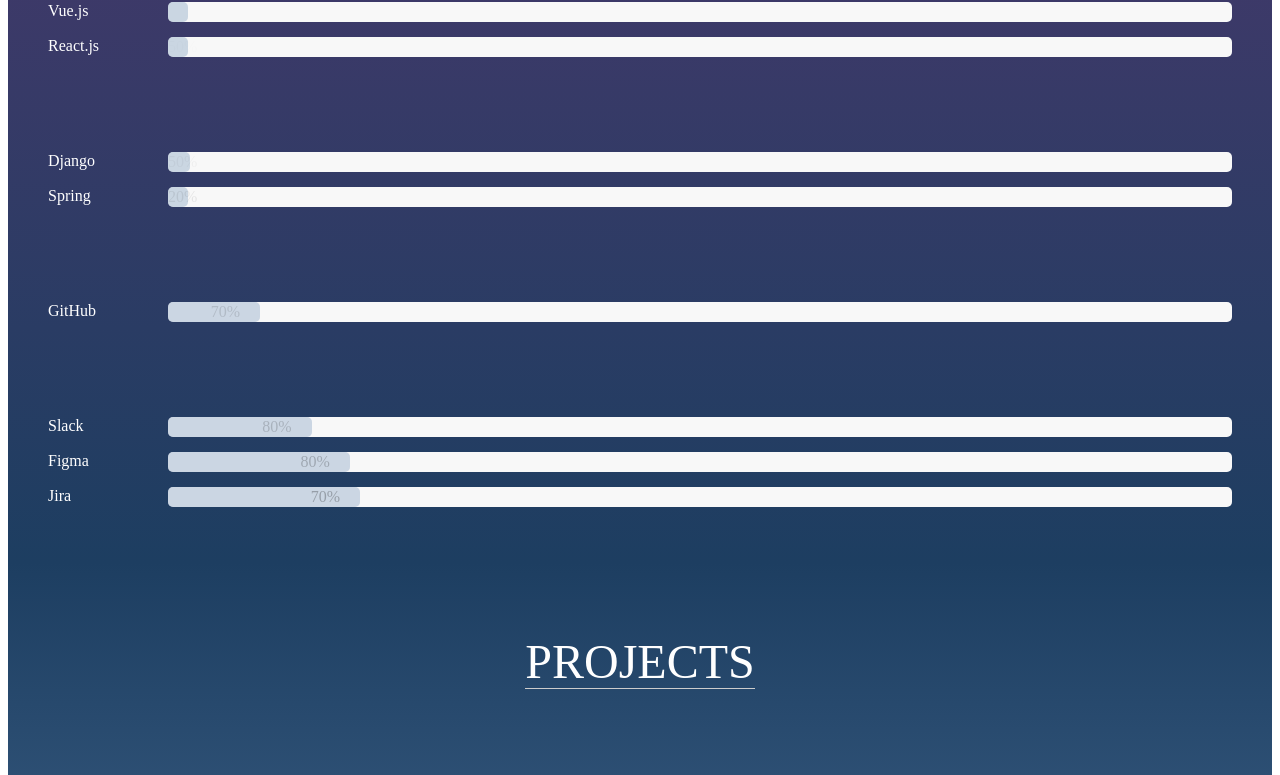
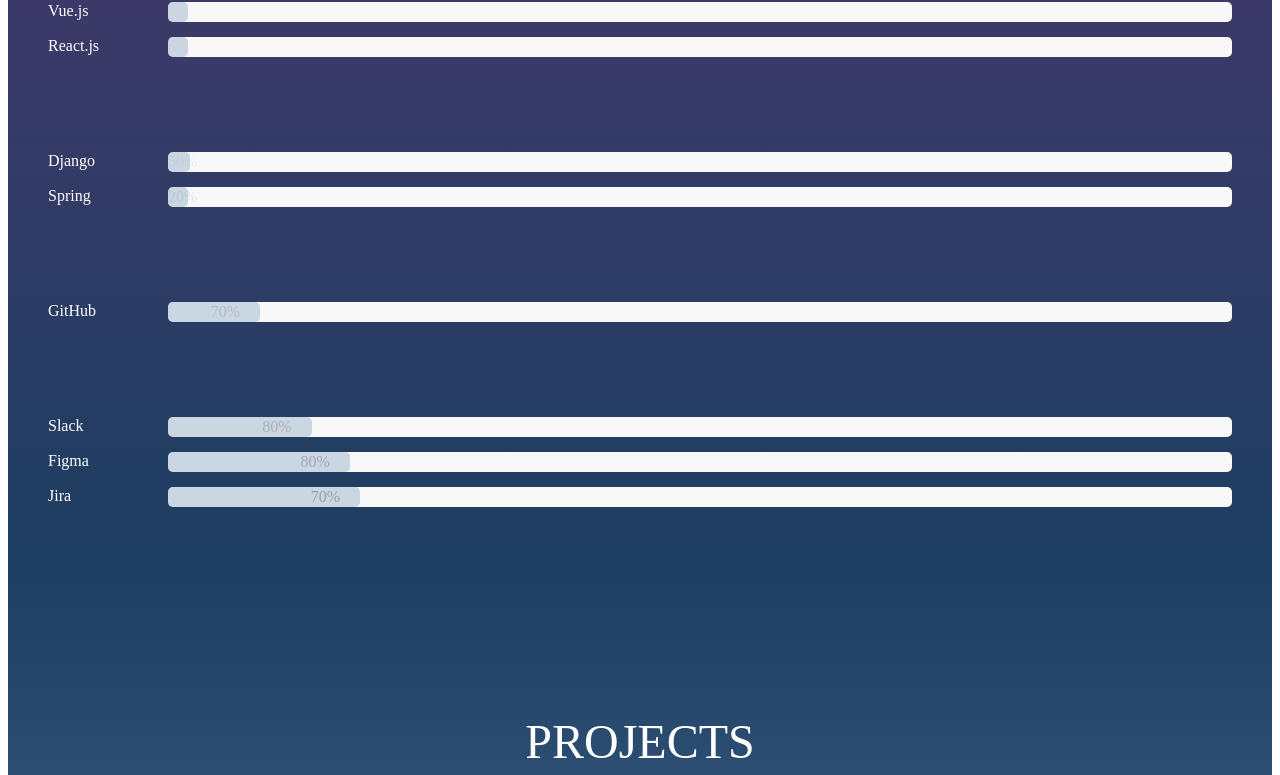
Before and after one commit to haryan248/hyun_joon_portfolio, a Vue app: page / in a window 1280 px wide. Shown: the part 1996-2771 px from the top of the page. Built offline with nearby package versions, Linux system fonts and the light colour scheme; a web font is replaced by a local one.

Commit message:
project css 수정

```diff
--- a/src/components/Project/project.css
+++ b/src/components/Project/project.css
@@ -1,23 +1,28 @@
 /* project css*/
 
 .section_project {
-    background: linear-gradient(#1d3e61, #a2cfff);
-}
-.project_content {
-    box-sizing: border-box;
-
-    width: 100%;
-    max-width: 71.25rem;
     display: flex;
     justify-content: center;
     flex-direction: column;
     align-items: center;
+    background: linear-gradient(#1d3e61, #a2cfff);
+    width: 100%;
+}
+.project_content {
+    box-sizing: border-box;
+    width: 100%;
+    max-width: 71.25rem;
     padding: 4rem 2rem;
     margin: 0 auto;
 }
 .project_section_title_wrap {
-    position: relative;
-    margin: 0 auto 3rem;
+    box-sizing: initial;
+    display: flex;
+    justify-content: center;
+    padding: 80px 0;
+    width: 100%;
+    height: max-content;
+    text-align: center;
 }
 .project_section_title_wrap .section_title {
     color: #ffffff;
--- a/src/components/Project/project.vue
+++ b/src/components/Project/project.vue
@@ -1,5 +1,4 @@
 <template>
-    <div>
     <section class="section_project">
         <div class="project_content">
             <div class="project_section_title_wrap" :class="[{ 'stagger-item': checkHeight }, { 'stagger-item-out': !checkHeight }]">
@@ -8,7 +7,6 @@
             <ProjectList v-for="(projects, index) in projects" :key="index" :index="index" :projects="projects" :scrollHeight="scrollHeight" />
         </div>
     </section>
-    </div>
 </template>
 <script>
 import ProjectList from "./components/projectList/projectList.vue";
```
Lines whose indentation alone changed are shown as unchanged.
